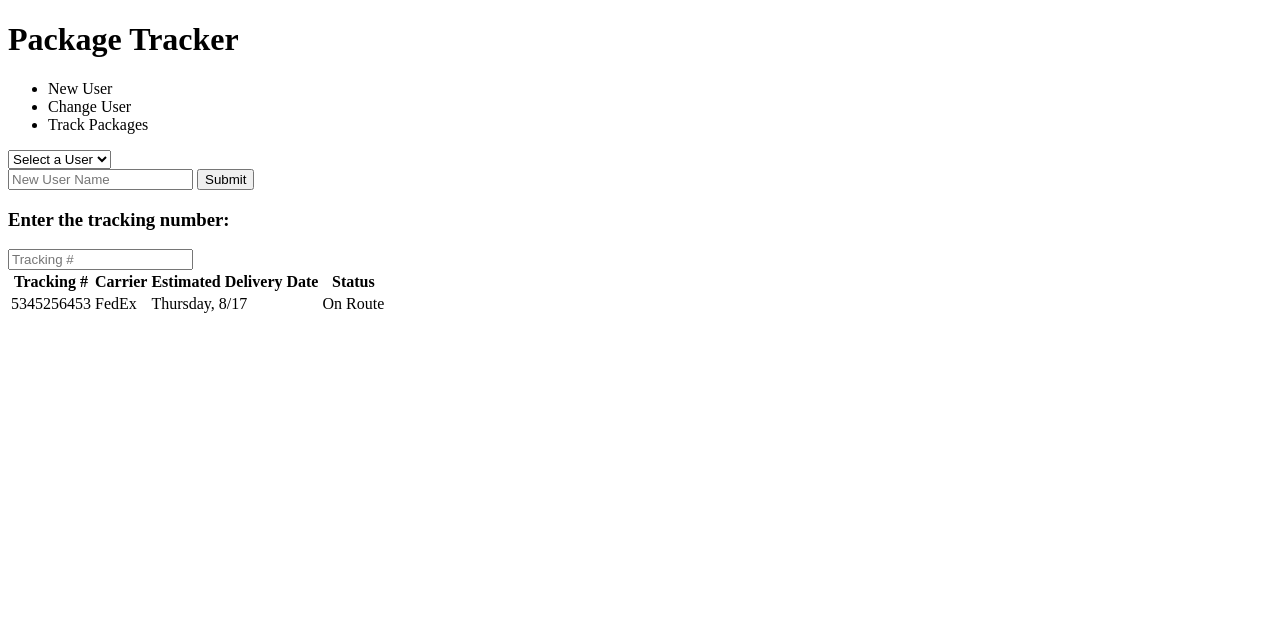
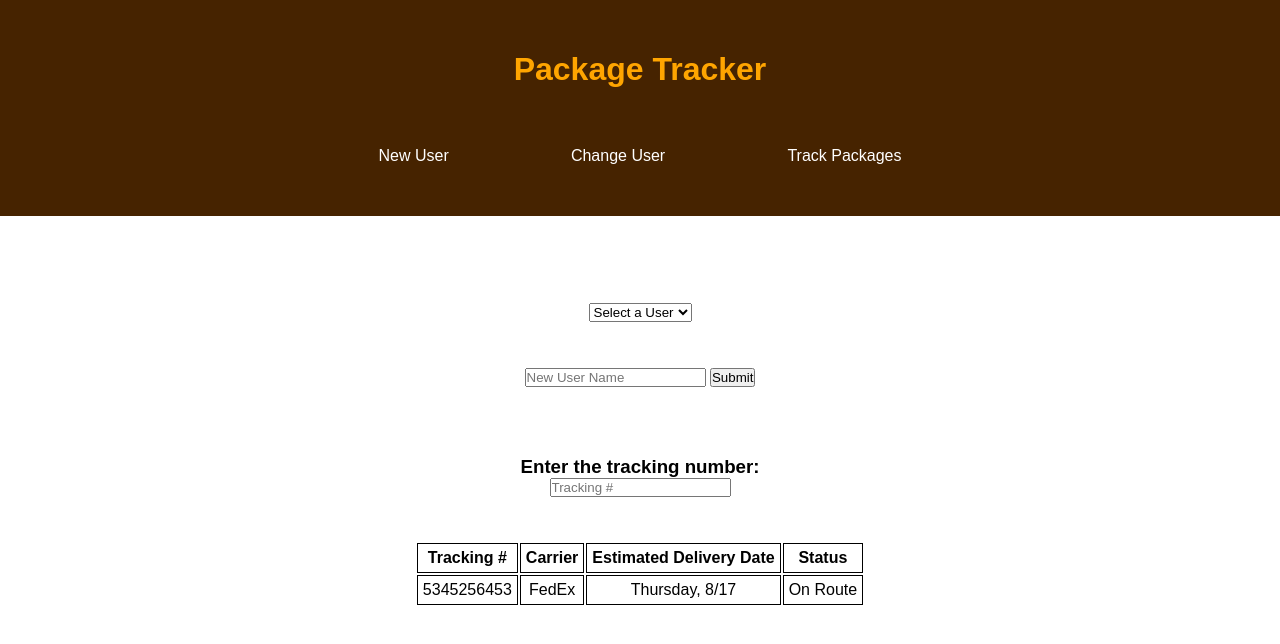
Before and after one commit to boltboxapp/packageTracker, a website: page public/index.html in a window 1280 px wide. Drawn offline with nearby package versions, Linux system fonts and the light colour scheme.

Commit message:
Added some basic CSS styles

```diff
--- a/public/styles/base.css
+++ b/public/styles/base.css
@@ -0,0 +1,20 @@
+/************* BASE STYLES *************/
+
+* {
+	padding: 0px;
+	margin: 0px;
+	font-family: sans-serif;
+}
+
+body {
+
+}
+
+table {
+	margin: 0px auto;
+}
+
+td, th {
+	border: 1px solid;
+	padding: 5px;
+}
--- a/public/styles/layout.css
+++ b/public/styles/layout.css
@@ -1 +1,10 @@
 /************* LAYOUT STYLES *************/
+
+main {
+	margin: 5%;
+}
+
+section {
+	text-align: center;
+	padding: 2%;
+}
--- a/public/styles/module.css
+++ b/public/styles/module.css
@@ -1 +1,23 @@
 /************* MODULE STYLES *************/
+
+/* HEADER */
+header {
+	background-color: #462300;
+	padding: 4%
+}
+header h1 {
+	text-align: center;
+	color: orange;
+}
+
+/* NAV */
+nav {
+	text-align: center;
+	margin-top: 5%;
+}
+
+nav li {
+	display: inline-block;
+	margin: 0% 5%;
+	color: white;
+}
--- a/public/styles/state.css
+++ b/public/styles/state.css
@@ -1 +1,5 @@
 /************* STATE STYLES *************/
+
+nav li:hover {
+	color: orange;
+}
```
